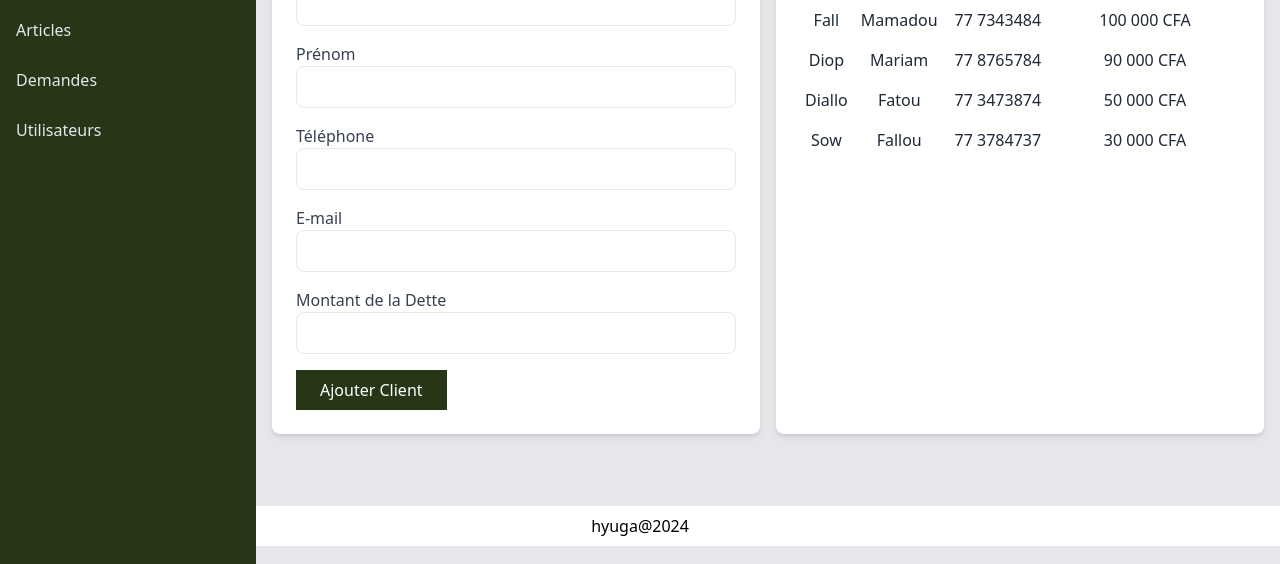
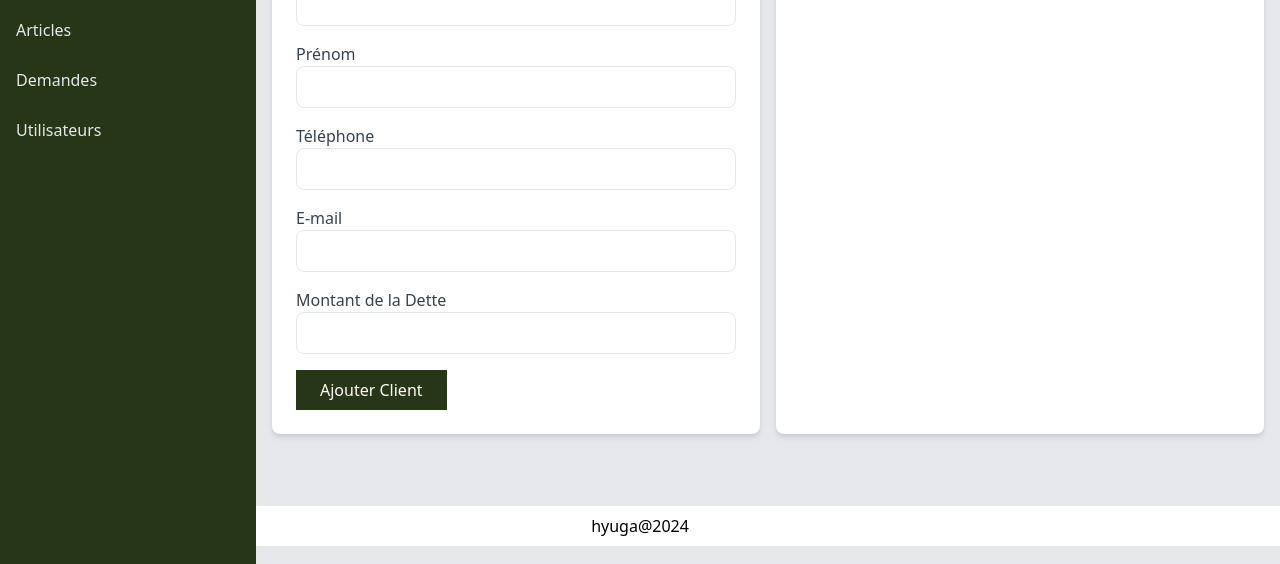
Before and after one commit to Minah-Hyuga/examen-Symfony, a Symfony app: template templates/client/index.html.twig in a window 1280 px wide. Shown: the part 236-800 px from the top of the page. Run offline with Twig, Linux system fonts and the light colour scheme; the template is opened without the code that fills it, so the values that code supplies are empty; some libraries are stand-ins or nearby versions.

Commit message:
Affichage des donées de la bd

```diff
--- a/postgresql.session.sql
+++ b/postgresql.session.sql
@@ -0,0 +1 @@
+nom
--- a/src/Entity/User.php
+++ b/src/Entity/User.php
@@ -35,6 +35,7 @@ class User
 
     #[ORM\OneToOne(mappedBy: 'utilisateur', cascade: ['persist', 'remove'])]
     private ?Client $client = null;
+
 
     public function getId(): ?int
     {
--- a/templates/client/index.html.twig
+++ b/templates/client/index.html.twig
@@ -88,31 +88,23 @@
                             </tr>
                         </thead>
                         <tbody>
-                            <tr class="text-center">
-                                <td class="py-2">Fall</td>
-                                <td class="py-2">Mamadou</td>
-                                <td class="py-2">77 7343484</td>
-                                <td class="py-2">100 000 CFA</td>
+                        {% for client in datas%}
+                         <tr class="text-center">
+                                <td class="py-2">
+                                    {{client.nom}}
+                                </td>
+                                <td class="py-2">
+                                    {{client.prenom}}
+                                </td>
+                                <td class="py-2">
+                                    {{client.telephone}}
+                                </td>
+                                <td class="py-2">
+                                    {{client.montant}}
+                                </td>
                             </tr>
-                            <tr class="text-center">
-                                <td class="py-2">Diop</td>
-                                <td class="py-2">Mariam</td>
-                                <td class="py-2">77 8765784</td>
-                                <td class="py-2">90 000 CFA</td>
-                            </tr>
-                            <tr class="text-center">
-                                <td class="py-2">Diallo</td>
-                                <td class="py-2">Fatou</td>
-                                <td class="py-2">77 3473874</td>
-                                <td class="py-2">50 000 CFA</td>
-                            </tr>
-                            <tr class="text-center">
-                                <td class="py-2">Sow</td>
-                                <td class="py-2">Fallou</td>
-                                <td class="py-2">77 3784737</td>
-                                <td class="py-2">30 000 CFA</td>
-                            </tr>
-                        </tbody>
+                            {% endfor %}
+                       </tbody>
                     </table>
                 </div>
             </div>
```
Also changed, not shown: composer.json (+6 -1 lines), migrations/Version20241017132846.php (deleted, +0 -46 lines), migrations/Version20241017155506.php (added, +68 -0 lines), migrations/Version20241017160510.php (renamed from migrations/Version20241017081430.php, +3 -6 lines), src/Controller/ClientController.php (+6 -3 lines), src/Entity/Client.php (+35 -20 lines).
